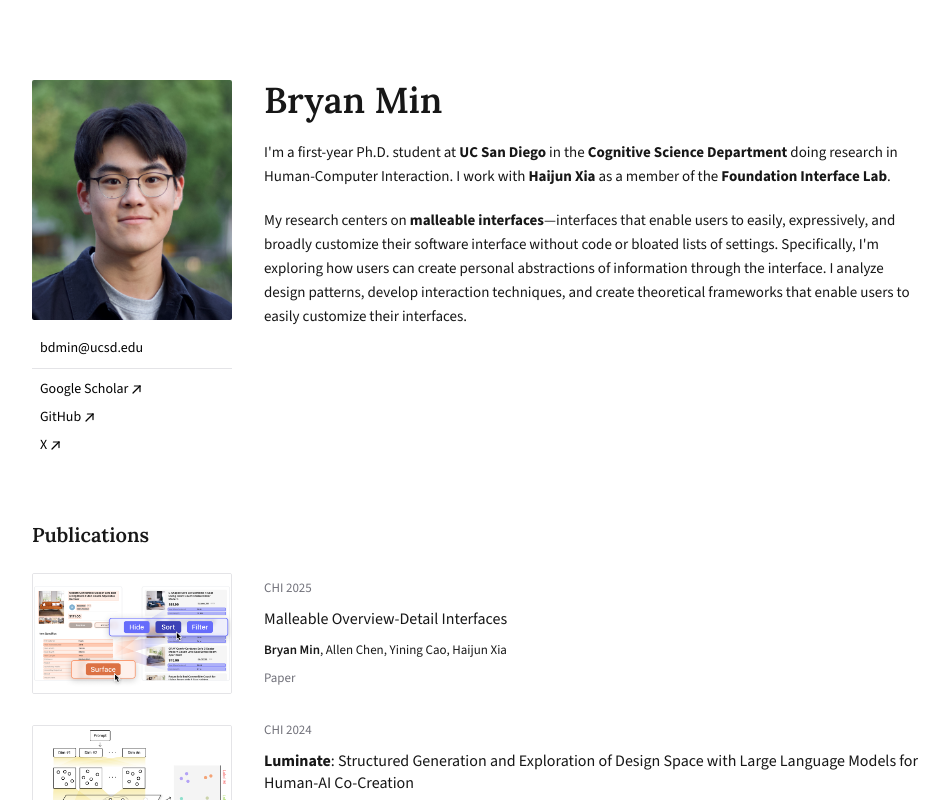
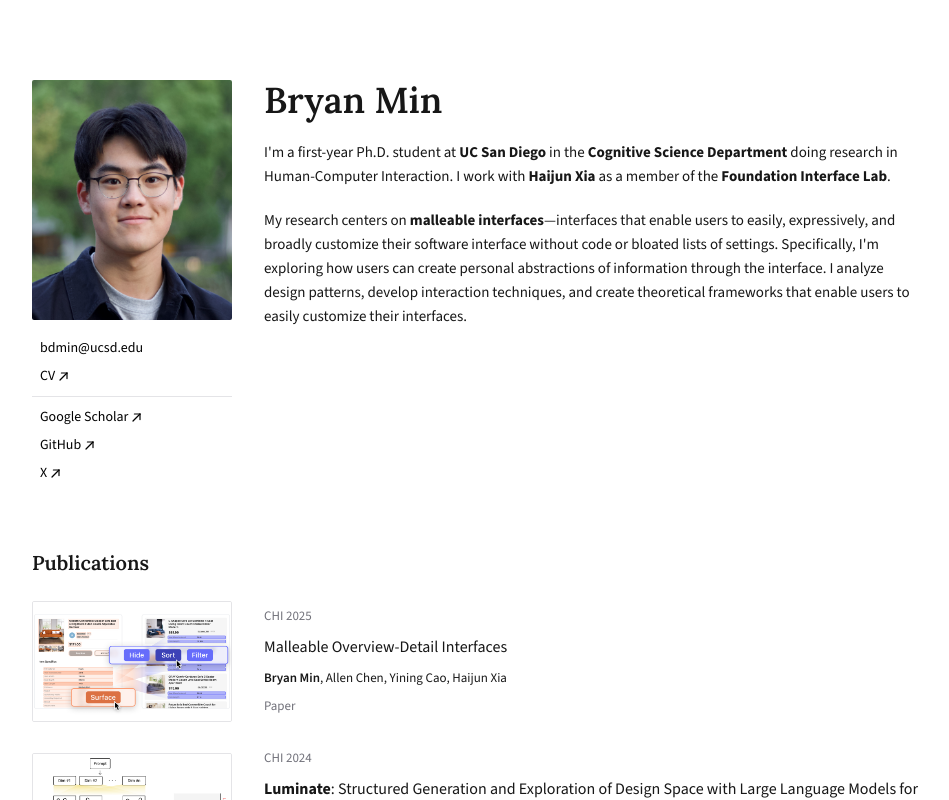
Before and after one commit to bdhmin/phd-portfolio, a Next.js app: page / in a window 1280 px wide. Shown: the top 800 px of the page, without its empty margins (160-1109 px from the left). Built offline with nearby package versions, Linux system fonts and the light colour scheme.

Commit message:
Added CV

```diff
--- a/src/pages/about.tsx
+++ b/src/pages/about.tsx
@@ -8,10 +8,10 @@
       name: 'bdmin@ucsd.edu',
       link: '',
     },
-    // {
-    //   name: 'CV',
-    //   link: 'https://scholar.google.com/citations?user=12yN6_gAAAAJ&hl=en',
-    // },
+    {
+      name: 'CV',
+      link: 'https://drive.google.com/file/d/1QRxHPrn_d2tv947H3nf4uCfPLgEtRXHn/view?usp=sharing',
+    },
   ];
 
   const socialLinks = [
```
